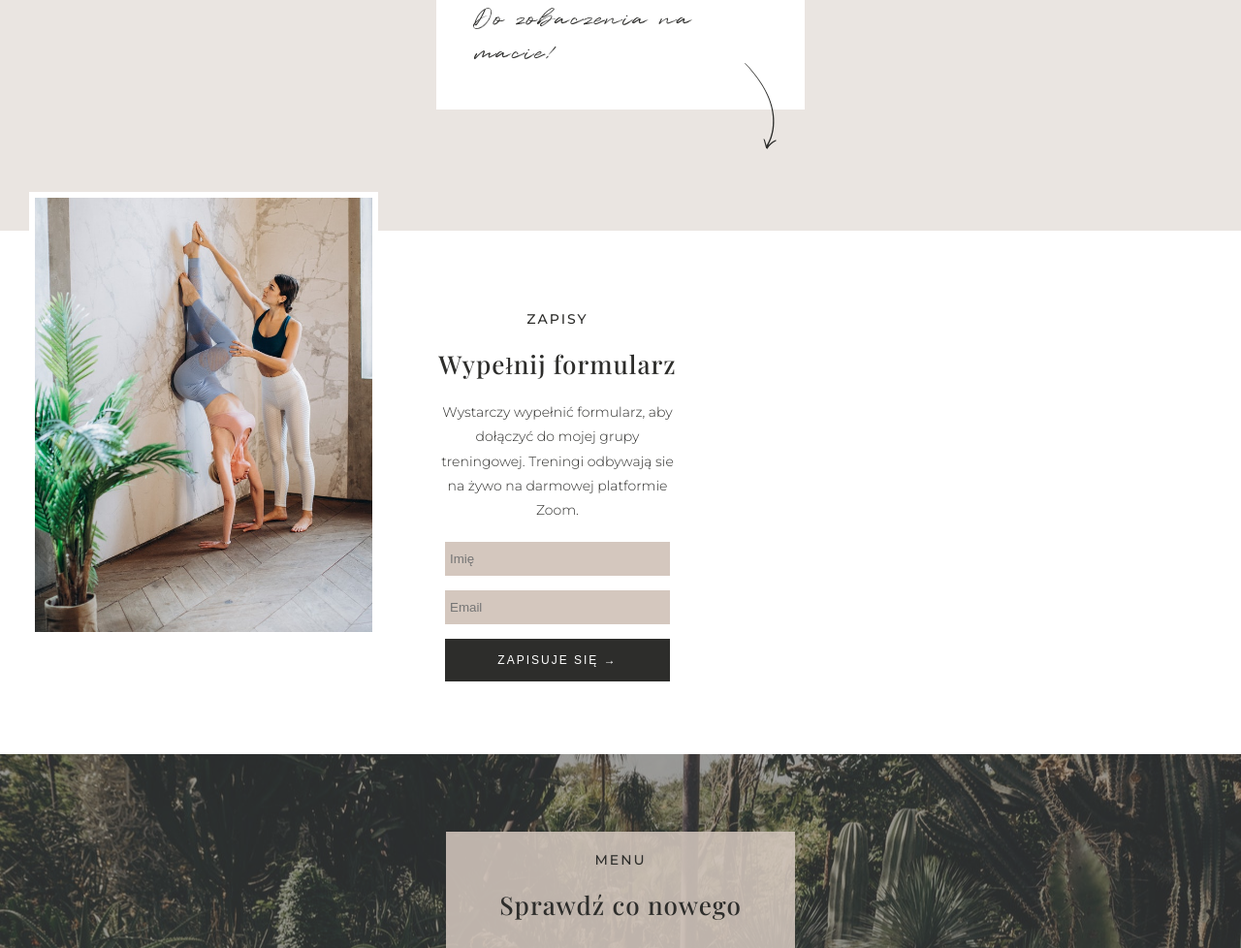
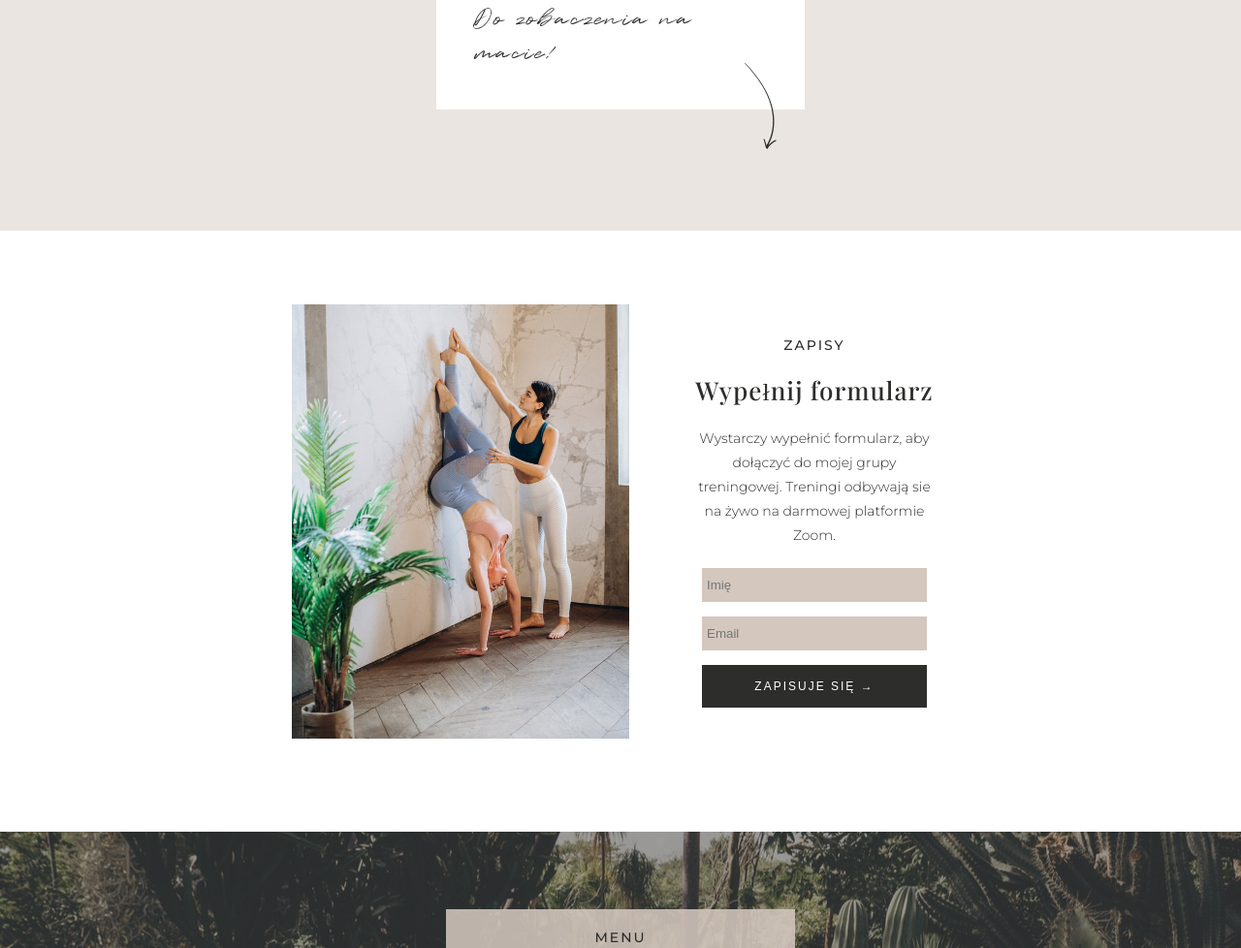
Before and after one commit to paulaami/onepage, a plain HTML site: page index.html in a window 1280 px wide. Shown: the part 504-1482 px from the top of the page at 97% size. Drawn offline with nearby package versions, Linux system fonts and the light colour scheme; files whose address does not match are found by name.

Commit message:
updated files

```diff
--- a/sass/_media-L.scss
+++ b/sass/_media-L.scss
@@ -1,4 +1,17 @@
 @media screen and (min-width:992px) {
+
+ .form__section-container {
+  padding: 40px 0;
+  align-items: center;
+  justify-content: center;
+  &-photobox {
+   top: 30px;
+  }
+  &-signup {
+   top: 30px;
+  }
+ }
+
 
  .opinion__section {
   &-container {
```
Also changed, not shown: css/style.css, 1 other file.
